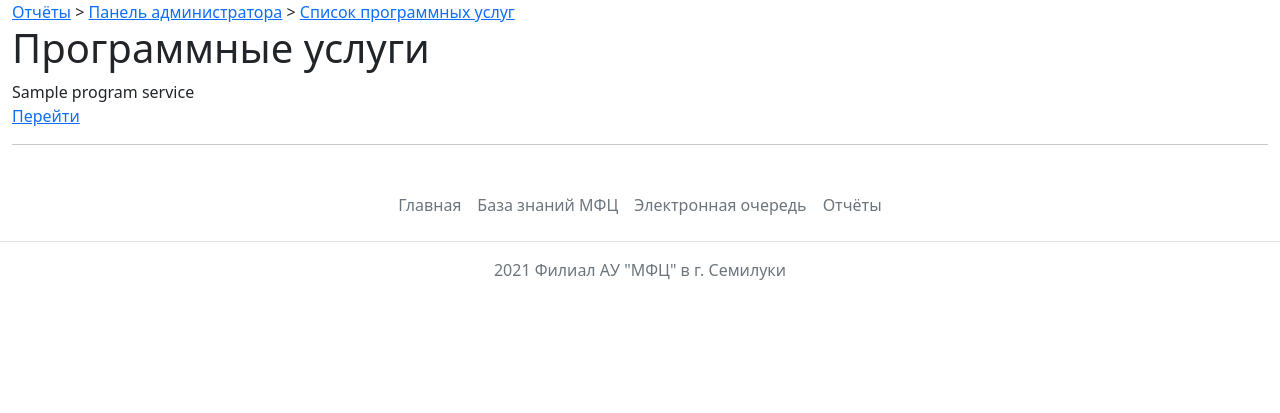
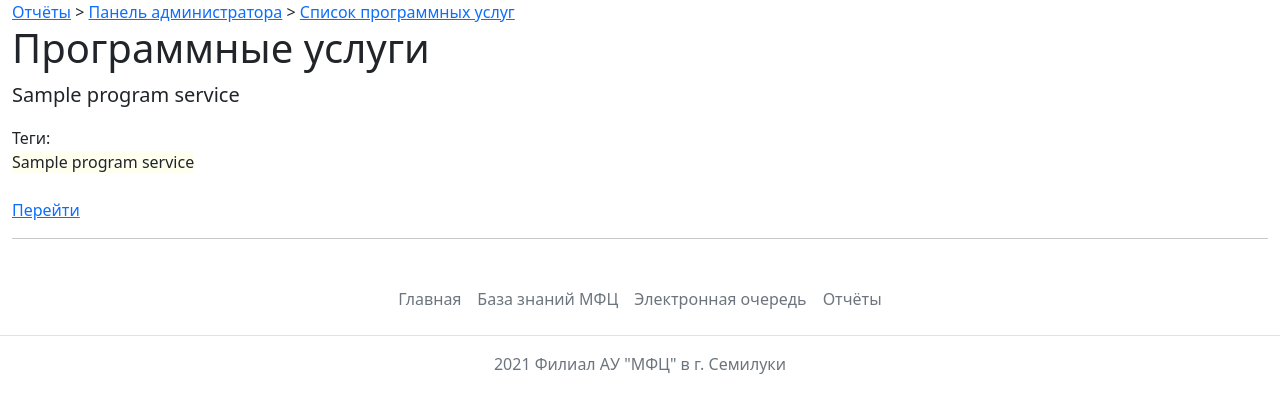
Before and after one commit to ierehon91/MFC, a Flask app: page /reports/settings/program-services in a window 1280 px wide. Shown: the part 72-485 px from the top of the page. Run offline with Flask 2, Linux system fonts and the light colour scheme; a database or web service that is not in the repository returns one stand-in record (values such as "Sample title"); some libraries are stand-ins or nearby versions.

Commit message:
Добавлено отображение тегов для каждой услуги в списке программных услуг

```diff
--- a/app/base/base.py
+++ b/app/base/base.py
@@ -42,6 +42,13 @@ class Base:
         );"""
         self.cursor.execute(sql_script)
         print(f"Тег к услуге прикреплён добавлен")
+
+    def get_rel_services_tags(self):
+        sql_script = f"""SELECT program_service_id, tag_name FROM program_services
+        LEFT JOIN program_services_tags ON program_services.program_service_id = program_services_tags.fk_program_service
+        LEFT JOIN tags_services ON program_services_tags.fk_tag = tags_services.tag_id;"""
+        self.cursor.execute(sql_script)
+        return self.cursor.fetchall()
 
     def add_tag_service_in_db(self, tag: dict):
         sql_script = f"""INSERT INTO tags_services (tag_name) VALUES ('{tag['tag_name']}');"""
--- a/app/templates/reports_settings_program_services.html
+++ b/app/templates/reports_settings_program_services.html
@@ -17,10 +17,25 @@
     </div>
     <h1>Программные услуги</h1>
     {% for program_service in program_services %}
-        <p>
-            {{program_service[0]}}<br>
+        <p style="font-size: 20px;">
+            {{program_service[0]}}
+        </p>
+            Теги:<br>
+            {% for row in ser_tags_dict %}
+                {% if row[0][0] == program_service[2] %}
+                    {% for tag in row[0][1] %}
+                    {%if tag != None%}
+                        <span style="background-color:ivory;">{{tag}}</span><br>
+                    {%else%}
+                        <span style="background-color:rgb(209, 82, 107);">ОТСУТСВУЮТ</span><br>
+                    {%endif%}
+                    {% endfor %}
+                {% endif %}
+            {% endfor %}
+            <br>
+
             <a href="/reports/settings/program-services/{{program_service[2]}}">Перейти</a>
-        </p>
+
         <hr>
     {% endfor %}
 </div>
--- a/app/test.py
+++ b/app/test.py
@@ -95,7 +95,17 @@ def group_services_page(group_services_id):
 def program_services():
     """Программные услуги"""
     program_services = db_data.get_program_services_table()
-    return render_template('reports_settings_program_services.html', program_services=program_services)
+    rel_services_tags = db_data.get_rel_services_tags()
+    ser_tags_dict = []
+    for service in program_services:
+        tags = []
+        for tag in rel_services_tags:
+            if service[2] == tag[0]:
+                tags.append(tag[1])
+        ser_tags_dict.append({service[2]: tags})
+    ser_tags_dict = [list(x.items()) for x in ser_tags_dict]
+    return render_template('reports_settings_program_services.html', program_services=program_services,
+                           ser_tags_dict=ser_tags_dict)
 
 
 @app.route('/reports/settings/program-services/add', methods=['GET', 'POST'])
```
